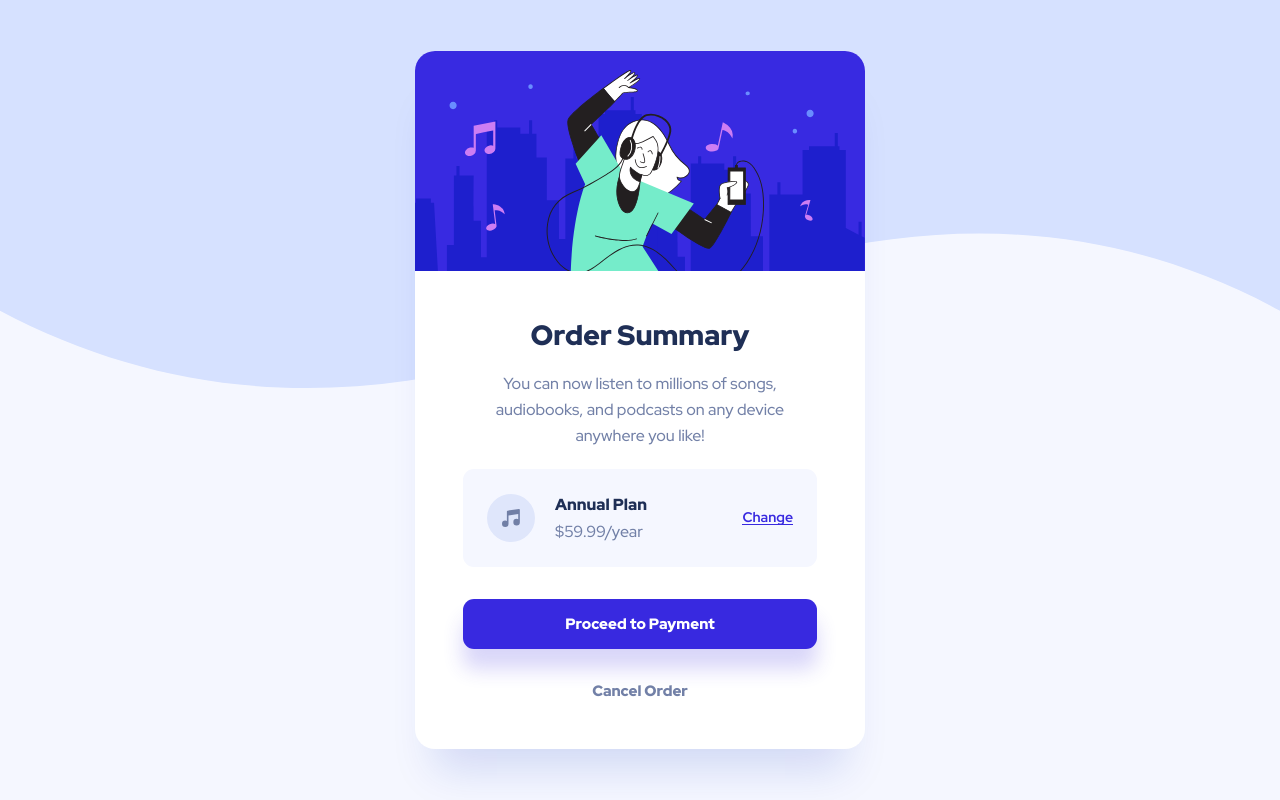
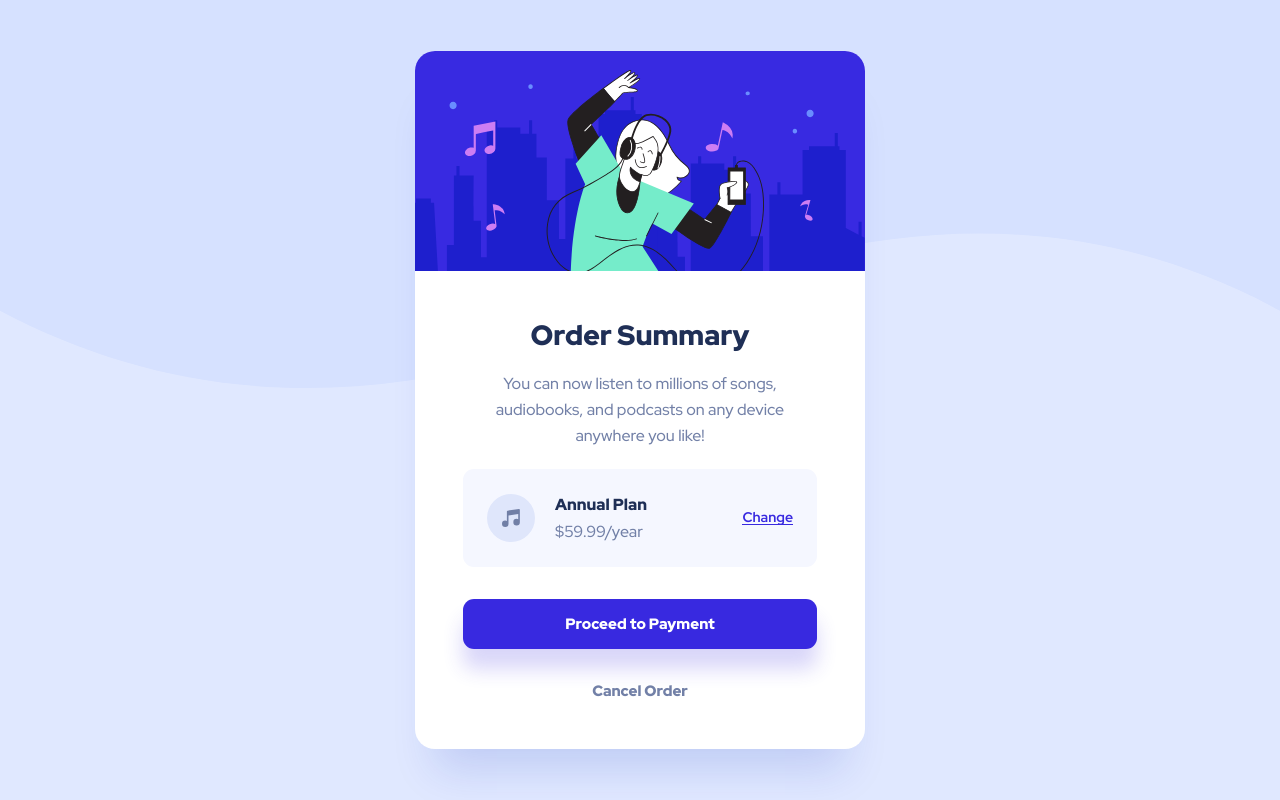
Before and after one commit to Kristina225/Frontend-Mentor-Project-Newbie---Order-summary-component, a plain HTML site: page index.html in a window 1280 px wide. Drawn offline with Linux system fonts and the light colour scheme.

Commit message:
change body background color

```diff
--- a/style.css
+++ b/style.css
@@ -25,7 +25,7 @@ body {
   align-items: center;
   background: url("images/pattern-background-desktop.svg") 0% 0% / contain
       no-repeat,
-    hsl(225, 100%, 98%);
+    hsl(225, 100%, 94%);
 }
 
 .card {
```
